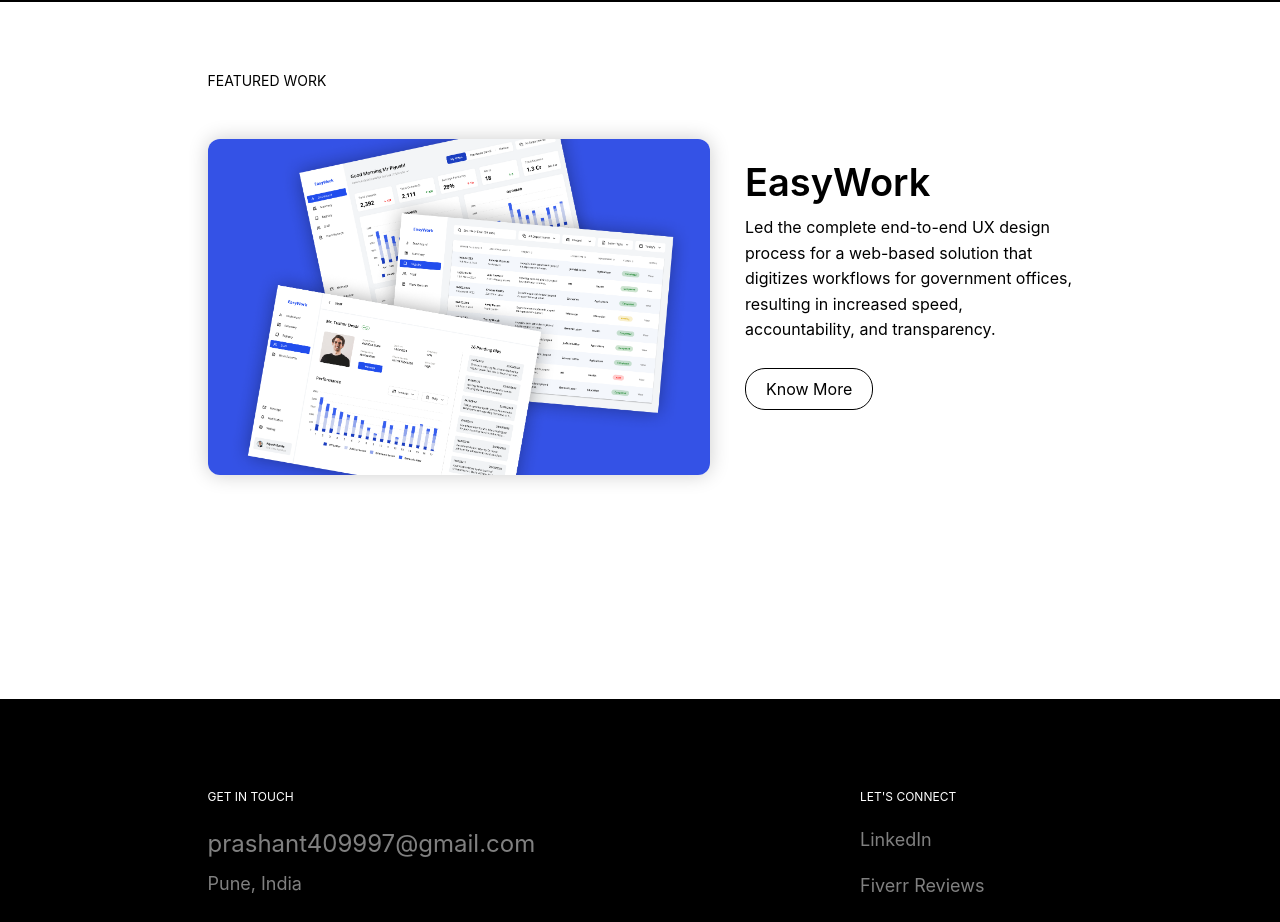
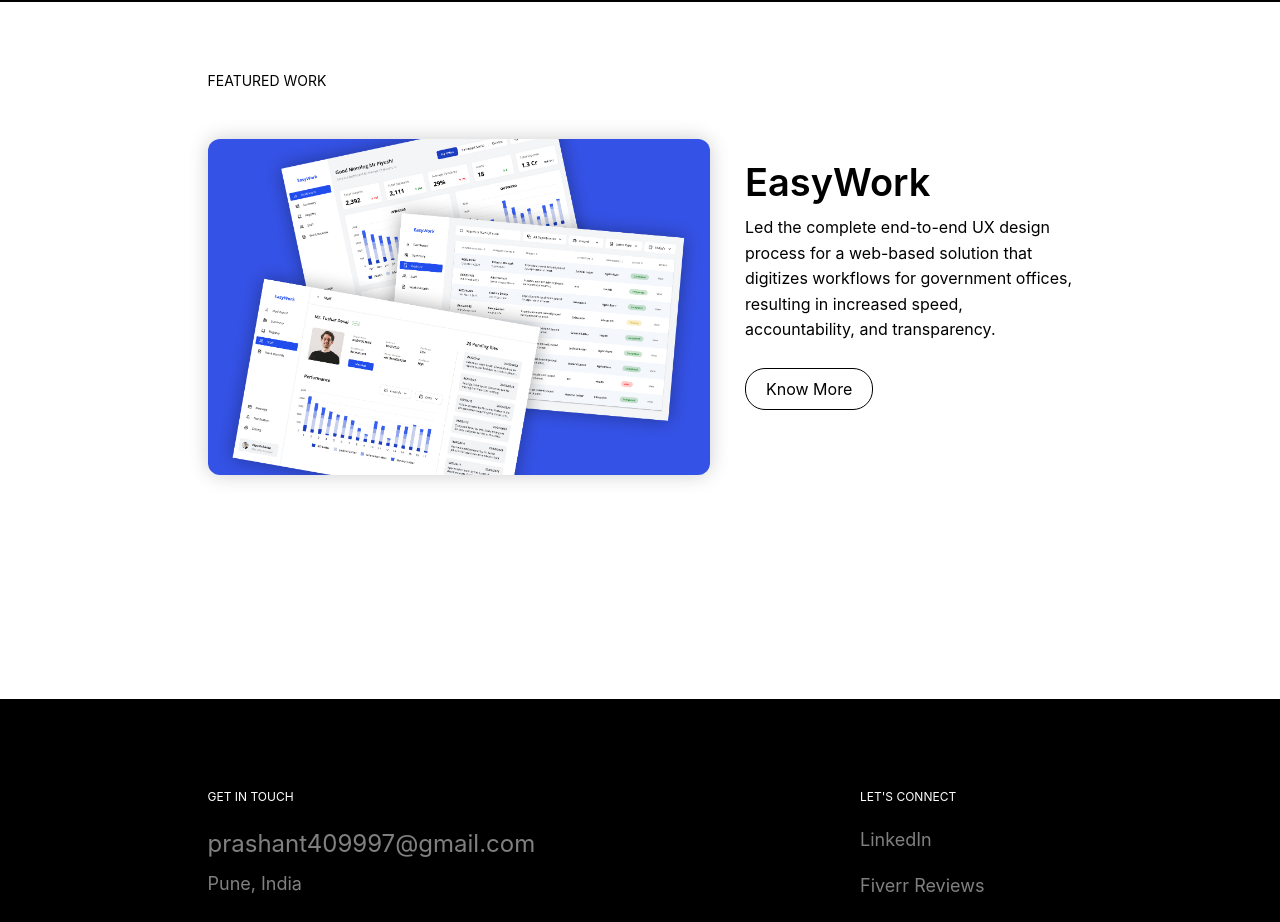
Before and after one commit to prashantpathak7/prashantpathak-dev, a React (Create React App) app: page / in a window 1280 px wide. Shown: the part 820-1742 px from the top of the page. Built offline with nearby package versions, Linux system fonts and the light colour scheme.

Commit message:
card 1 issue fix

```diff
--- a/src/components/Home.js
+++ b/src/components/Home.js
@@ -57,7 +57,7 @@
             {/* Card 1 */}
               <div className='Card1_Section_image'>
                   <div>
-                      <img src={`${process.env.PUBLIC_URL}/Easywork.png`} alt="Description of Image"className='CardImage'/>
+                      <img src={`${process.env.PUBLIC_URL}/EasyWorkCard.jpg`} alt="Description of Image"className='CardImage'/>
                   </div>
               </div>
 
```
Also changed, not shown: public/EasyWork.png (deleted), public/EasyWorkCard.jpg (added).
